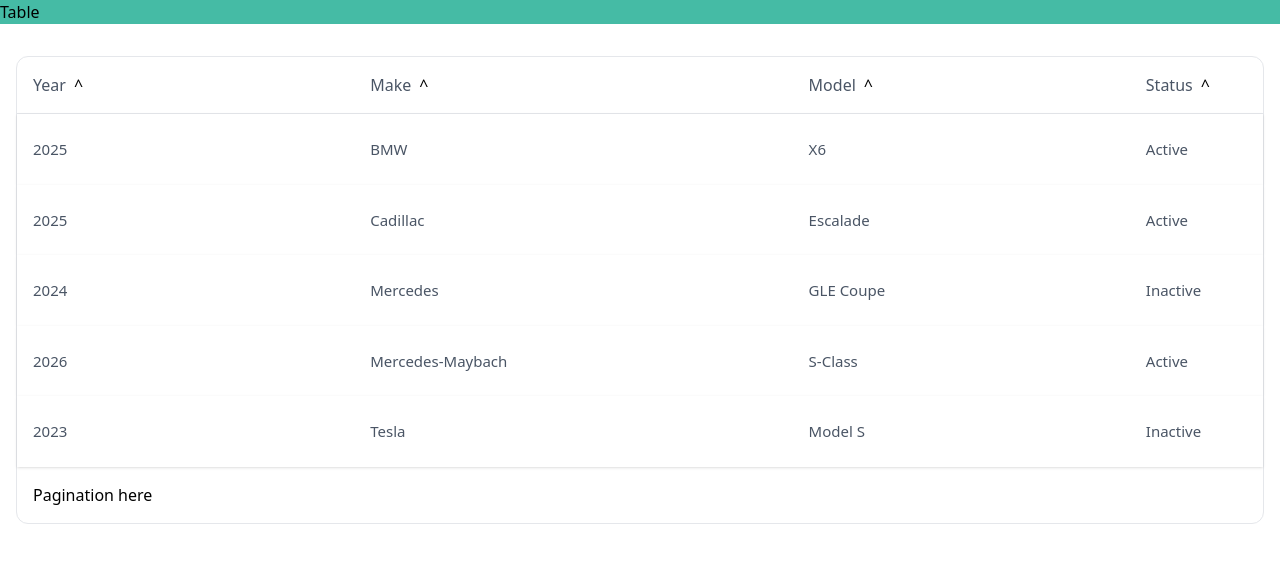
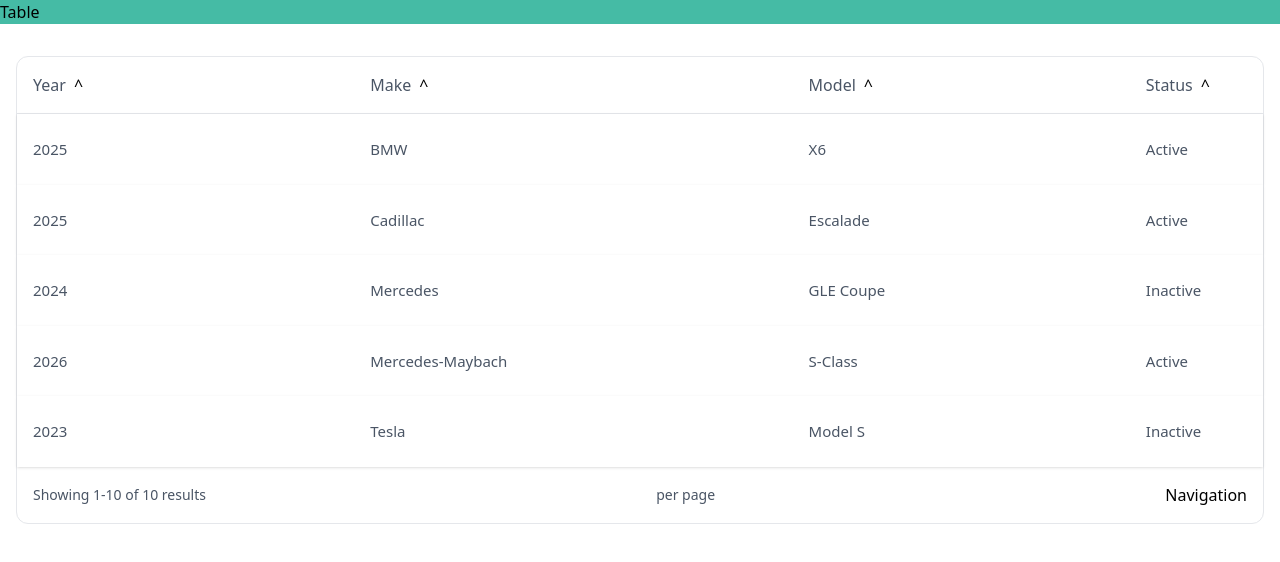
Before and after one commit to jnav24/vue-table, a Vue app: page / in a window 1280 px wide. Shown: the top 562 px of the page. Built offline with nearby package versions, Linux system fonts and the light colour scheme.

Commit message:
set table pagination defaults

```diff
--- a/src/components/Table.vue
+++ b/src/components/Table.vue
@@ -63,6 +63,6 @@
             </template>
         </TableBody>
 
-        <TablePagination />
+        <TablePagination :options="[]" :page="1" :selected="10" :total="10" />
     </div>
 </template>
--- a/src/components/TablePagination.vue
+++ b/src/components/TablePagination.vue
@@ -1,5 +1,40 @@
-<script setup lang="ts"></script>
+<script setup lang="ts">
+import { computed, toRefs } from 'vue';
+import Typography from './Typography.vue';
+
+type Emits = { (e: 'page-change', v: number): void; (e: 'selection', v: number): void };
+
+type Props = {
+    options: number[];
+    page: number;
+    selected: number;
+    total: number;
+    variant?: 'full' | 'short' | 'numeric';
+};
+
+defineEmits<Emits>();
+const props = withDefaults(defineProps<Props>(), { variant: 'short' });
+const { options, page, selected, total } = toRefs(props);
+
+const endNumber = computed(() => {
+    const value = selected.value * page.value;
+    return total.value < value ? total.value : value;
+});
+const startNumber = computed(() => 1 + selected.value * (page.value - 1));
+</script>
 
 <template>
-    <div class="flex flex-row items-center justify-between px-4 py-4">Pagination here</div>
+    <div class="flex flex-row items-center justify-between px-4 py-4">
+        <div>
+            <Typography variant="caption">
+                Showing {{ startNumber }}-{{ endNumber }} of {{ total }} results
+            </Typography>
+        </div>
+
+        <div class="flex flex-row items-center space-x-2">
+            <Typography variant="caption">per page</Typography>
+        </div>
+
+        <div class="flex flex-row items-center space-x-2">Navigation</div>
+    </div>
 </template>
```
